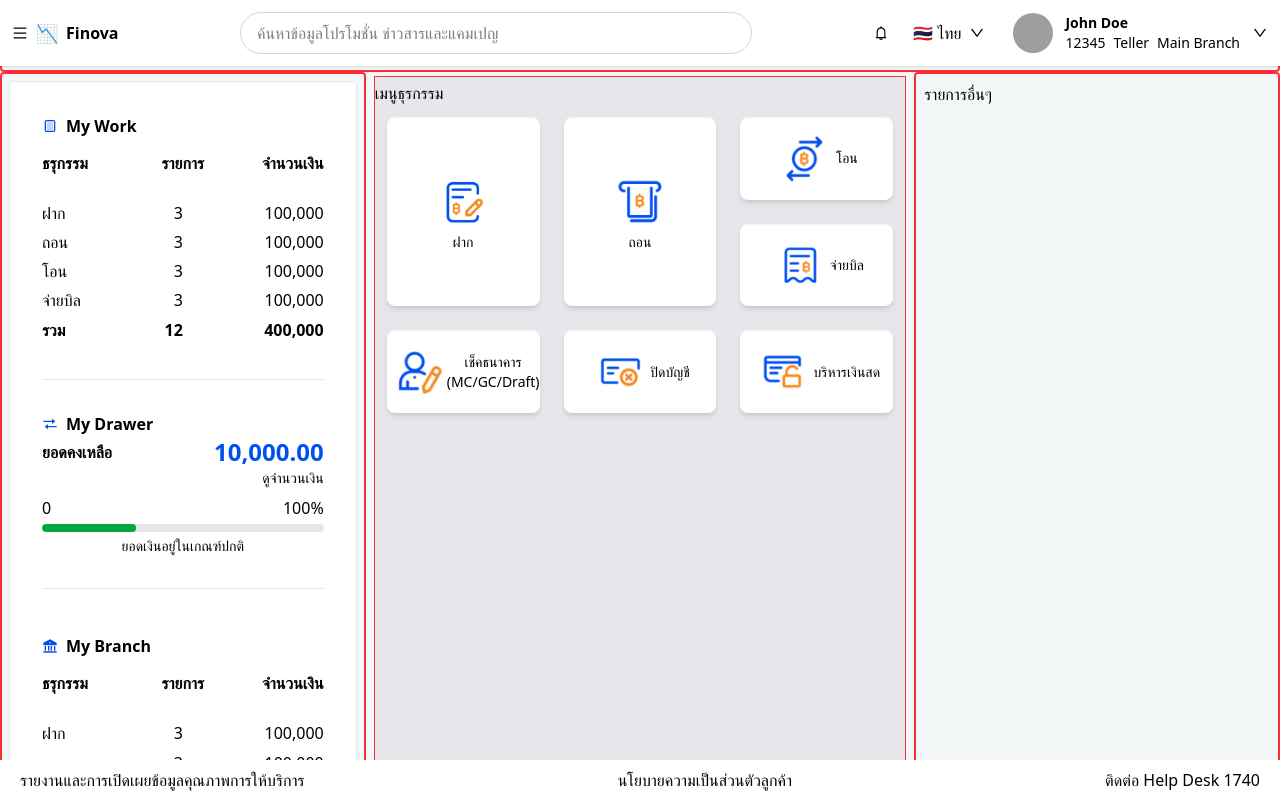
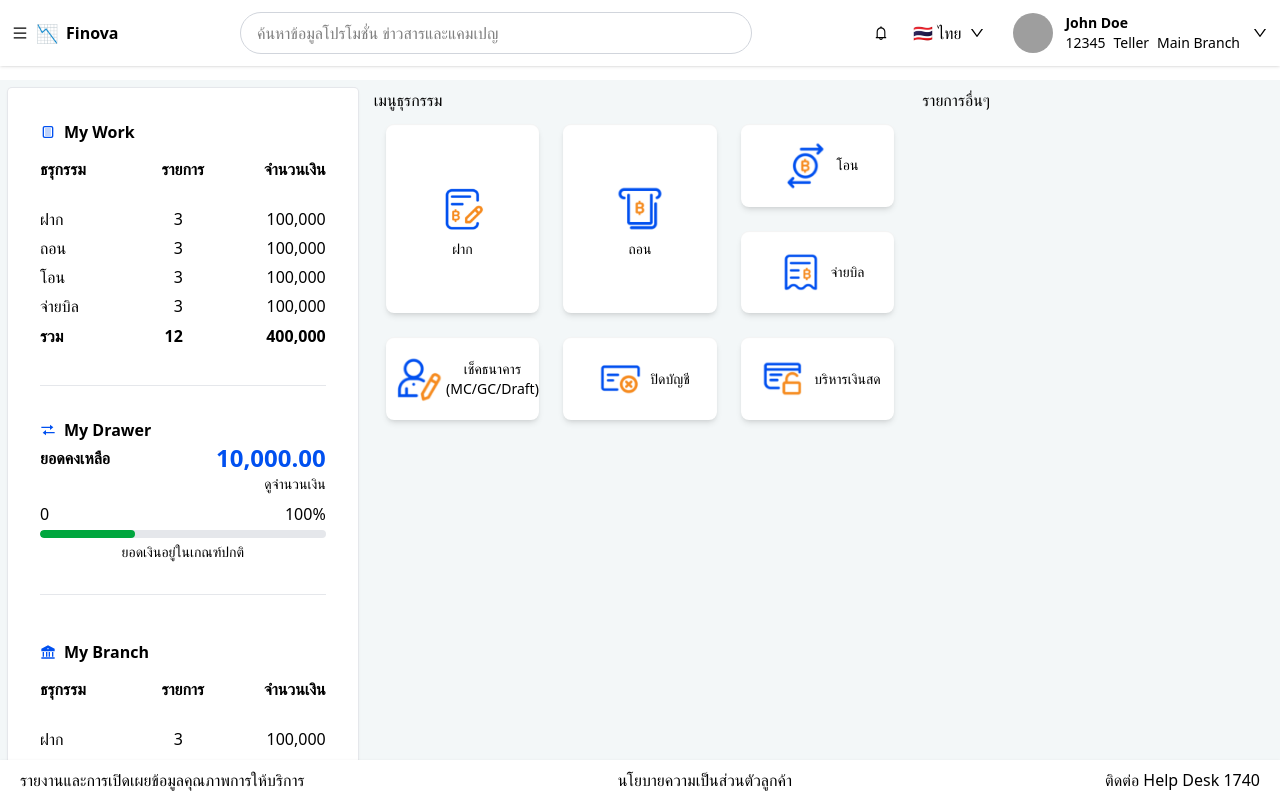
Before and after one commit to Infanna/finova-lab, a React (Vite) app in the folder client/: page / in a window 1280 px wide. Shown: the top 798 px of the page. Built offline with nearby package versions, Linux system fonts and the light colour scheme; grey boxes are pictures that could not be loaded.

Commit message:
[SP0 MAIN-PAGE UPDATE] refactor style and layout

```diff
--- a/client/src/component/content-card/ContentCard.tsx
+++ b/client/src/component/content-card/ContentCard.tsx
@@ -1,7 +1,7 @@
 import { CardRow } from "./interfaces/content-card.interface";
 
 export default function ContentCard({ row, contentList }: CardRow) {
-  const cardStyle = `flex flex-col bg-gray-200 pt-1 m-2 mt-1 border-1 border-solid border-red-500 max-w-[190%]`;
+  const cardStyle = `flex flex-col pt-1 m-2 mt-1 max-w-[190%]`;
   const rowItems = new Array(row)
     .fill(Object.keys(Array(row)), 0, row)
     .map((_row, index) => (
--- a/client/src/page/MainPage/MainPage.tsx
+++ b/client/src/page/MainPage/MainPage.tsx
@@ -3,14 +3,9 @@ import TransactionMenu from "../../components/TransactionMenu/TransactionMenu";
 import TransactionOverview from "../TransactionOverview/TransactionOverview";
 export default function MainPage() {
   const contentCardBorder =
-    "p-2 bg-[#F3F7F8] rounded-sm border-2 border-red-500";
+    "p-2";
   return (
-    <div>
-      <div className={`h-[2em] ${contentCardBorder}`}>nav-bar</div>
-      <div className={`h-[2.5em] ${contentCardBorder}`}>
-        สวัสดีครับคุณธนชาติ
-      </div>
-      <div className="grid grid-cols-[2fr_3fr_2fr] bg-[#F3F7F8] h-[100vh]">
+    <div className="mt-20 mb-20 min-h-[100vh] grid grid-cols-[2fr_3fr_2fr] bg-[#F3F7F8]">
       <div className={contentCardBorder}>
         <TransactionOverview />
       </div>
@@ -25,7 +20,5 @@ export default function MainPage() {
       ></ContentCard>
       <div className={contentCardBorder}>รายการอื่นๆ</div>
     </div>
-      <div className={contentCardBorder}>Footer</div>
-    </div>
   );
 }
```
Lines whose indentation alone changed are shown as unchanged.
